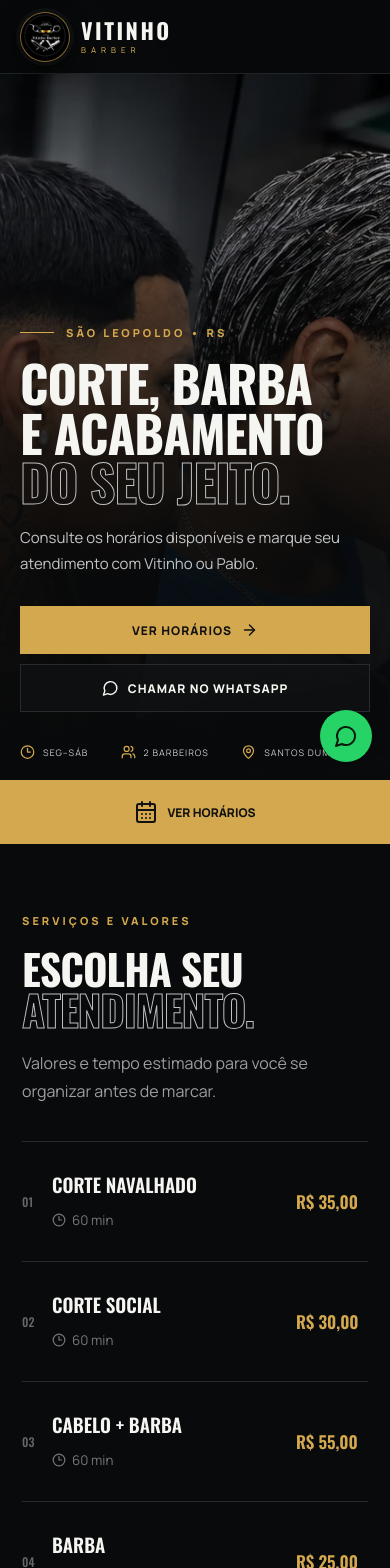
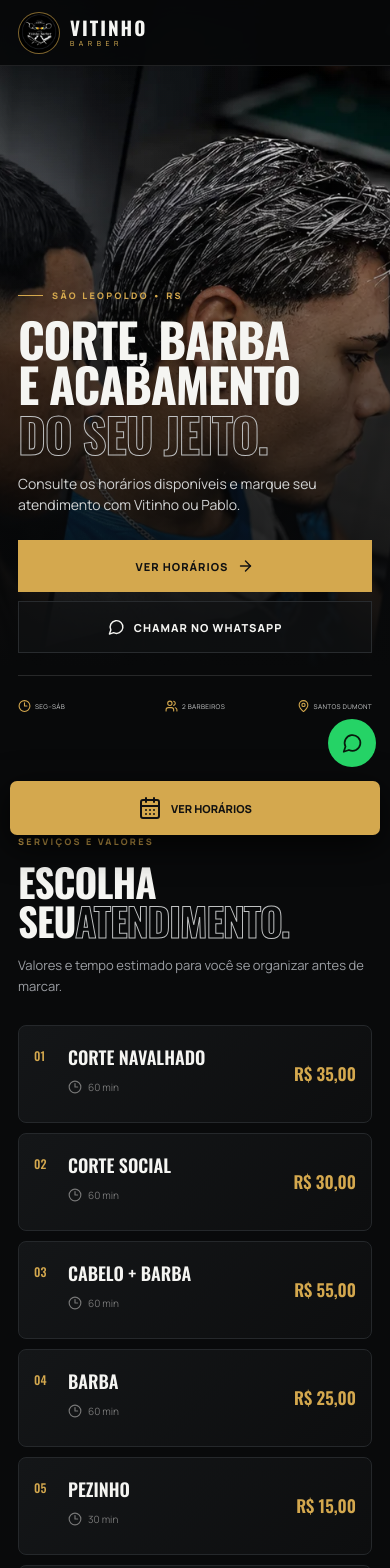
Before and after one commit to manueljuju368-ui/site-vitinhobarbeer, a Next.js app: page / in a window 390 px wide. Shown: the top 1568 px of the page. Built offline with nearby package versions, Linux system fonts and the light colour scheme; no server answers.

Commit message:
feat: redesign mobile experience

```diff
--- a/app/layout.tsx
+++ b/app/layout.tsx
@@ -1,4 +1,4 @@
-import type {Metadata} from 'next'; import './globals.css'; import './booking.css'; import './booking-v2.css'; import './logo.css'; import './admin-v2.css'; import './admin-finance.css'; import './credits.css'; import './credits-fix.css'; import './polish.css'; import './mobile-polish.css'; import './optimized-assets.css'; import './professional-finish.css'; import './human-finish.css'; import Experience from '@/components/Experience';
+import type {Metadata} from 'next'; import './globals.css'; import './booking.css'; import './booking-v2.css'; import './logo.css'; import './admin-v2.css'; import './admin-finance.css'; import './credits.css'; import './credits-fix.css'; import './polish.css'; import './mobile-polish.css'; import './optimized-assets.css'; import './professional-finish.css'; import './human-finish.css'; import './mobile-redesign.css'; import Experience from '@/components/Experience';
 import type {Viewport} from 'next';
 export const viewport:Viewport={width:'device-width',initialScale:1,maximumScale:5,themeColor:'#090a0b'};
 export const metadata:Metadata={metadataBase:new URL(process.env.NEXT_PUBLIC_SITE_URL||'https://vitinhobarber.com.br'),title:{default:'Vitinho Barber | Barbearia em São Leopoldo',template:'%s | Vitinho Barber'},description:'Corte masculino, degradê, barba, luzes e platinado no bairro Santos Dumont, em São Leopoldo. Consulte os horários e agende online.',keywords:['barbearia em São Leopoldo','barbearia Santos Dumont','corte degradê São Leopoldo','Vitinho Barber'],icons:{icon:[{url:'/logo-oficial-vitinho.png',type:'image/png'}],shortcut:'/logo-oficial-vitinho.png',apple:'/logo-oficial-vitinho.png'},openGraph:{title:'Vitinho Barber',description:'Corte, barba e acabamento no bairro Santos Dumont, em São Leopoldo.',locale:'pt_BR',type:'website',images:[{url:'/portfolio-cortes-reais.webp',width:1536,height:512,alt:'Trabalhos da Vitinho Barber'}]}};
--- /dev/null
+++ b/app/mobile-redesign.css
@@ -0,0 +1,156 @@
+/* Mobile-first finishing layer. Kept isolated so desktop remains unchanged. */
+@media (max-width: 600px) {
+  :root { --mobile-gutter: 18px; }
+
+  body { background: #090a0b; }
+
+  header {
+    height: 66px;
+    padding: 0 var(--mobile-gutter);
+    background: rgba(7, 8, 9, .9);
+    border-bottom: 1px solid rgba(255,255,255,.1);
+  }
+  header .brand { grid-template-columns: 42px auto; grid-template-rows: 21px 11px; column-gap: 10px; }
+  header .brandmark { width: 42px; height: 42px; box-shadow: none; }
+  header .brand b { font-size: 19px; letter-spacing: 2px; }
+  header .brand small { font-size: 7px; letter-spacing: 4.5px; }
+
+  .hero {
+    height: auto;
+    min-height: 760px;
+    padding: 112px var(--mobile-gutter) 42px !important;
+    align-items: flex-end;
+    background-position: 60% center !important;
+  }
+  .heroShade {
+    background:
+      linear-gradient(180deg, rgba(5,6,7,.06) 20%, rgba(5,6,7,.62) 50%, #08090a 88%),
+      linear-gradient(90deg, rgba(5,6,7,.28), transparent 70%);
+  }
+  .heroCopy { width: 100%; padding: 0 !important; }
+  .eyebrow { font-size: 9px; letter-spacing: 2.4px; gap: 9px; }
+  .eyebrow span { width: 25px; }
+  .hero h1 {
+    max-width: 355px;
+    margin: 14px 0 16px;
+    font-size: clamp(42px, 12.2vw, 54px) !important;
+    line-height: .96;
+    letter-spacing: -1.2px;
+    overflow-wrap: normal;
+  }
+  .hero h1 em { display: block; margin-top: 4px; }
+  .hero p { max-width: 350px; margin: 0; font-size: 14px; line-height: 1.55; color: #d2d3d3; }
+  .hero .actions { display: grid; grid-template-columns: 1fr; gap: 9px; margin-top: 24px; }
+  .hero .btn { width: 100%; min-height: 52px; font-size: 11px; }
+  .hero .quick {
+    display: grid;
+    grid-template-columns: repeat(3, minmax(0, 1fr));
+    gap: 0;
+    margin-top: 22px;
+    padding-top: 18px;
+    border-top: 1px solid rgba(255,255,255,.13);
+  }
+  .hero .quick span { min-width: 0; justify-content: center; gap: 4px; font-size: 6.5px; letter-spacing: .35px; text-align: center; white-space: normal; }
+  .hero .quick span:first-child { justify-content: flex-start; }
+  .hero .quick span:last-child { justify-content: flex-end; }
+  .hero .quick svg { width: 13px; }
+
+  .section, .portfolio, .bookingSection, .location { padding: 68px var(--mobile-gutter) !important; }
+  .sectionHead { margin-bottom: 28px; }
+  .sectionHead h2, .portfolio h2, .bookingIntro h2, .location h2 {
+    margin: 12px 0 0;
+    font-size: 39px;
+    line-height: 1;
+  }
+  .sectionHead h2 br, .portfolio h2 br, .bookingIntro h2 br { display: none; }
+  .sectionHead p { margin: 15px 0 0; font-size: 13px; line-height: 1.6; }
+  .kicker { font-size: 9px; letter-spacing: 2.3px; }
+
+  .serviceGrid { display: grid; gap: 10px; border: 0; }
+  .service {
+    grid-template-columns: 34px minmax(0,1fr) auto !important;
+    min-height: 98px;
+    padding: 17px 15px;
+    border: 1px solid #25282b;
+    border-radius: 8px;
+    background: linear-gradient(135deg,#141618,#0d0e0f);
+  }
+  .service:hover { padding-left: 15px; }
+  .service > span { align-self: start; padding-top: 4px; color: var(--gold); }
+  .service h3 { margin: 0 0 6px; font-size: 18px; line-height: 1.1; }
+  .service p { display: none; }
+  .service small { margin-top: 7px; font-size: 10px; }
+  .service strong { align-self: center; font-size: 17px; white-space: nowrap; }
+  .service > a { display: none; }
+
+  .team { background: #0d0f10; }
+  .teamGrid { gap: 12px; }
+  .teamGrid .barber { min-height: 0; padding: 22px; border-radius: 8px; }
+  .barber .avatar { width: 72px; height: 72px; margin: 0 0 22px; font-size: 25px; }
+  .barber h3 { margin: 7px 0; font-size: 24px; }
+  .barber p { margin: 0 0 18px; }
+
+  .portfolio { overflow: hidden; }
+  .portfolio > div:first-child p { font-size: 13px; line-height: 1.6; }
+  .portfolio > div:first-child .btn { width: 100%; margin-top: 8px; }
+  .portfolioShots {
+    display: flex;
+    gap: 11px;
+    width: auto;
+    margin: 32px calc(var(--mobile-gutter) * -1) 0 !important;
+    padding: 0 var(--mobile-gutter) 10px;
+    overflow-x: auto;
+    scroll-snap-type: x mandatory;
+    scrollbar-width: none;
+  }
+  .portfolioShots::-webkit-scrollbar { display: none; }
+  .portfolioShots .shot { flex: 0 0 78vw; aspect-ratio: .88; scroll-snap-align: center; border-radius: 8px; }
+  .shot figcaption { left: 16px; bottom: 15px; font-size: 8px; }
+
+  .bookingSection { background: #0d0f10; }
+  .bookingIntro ol { margin: 24px 0 0; padding: 0; display: grid; grid-template-columns: 1fr 1fr; gap: 8px; }
+  .bookingIntro li { min-height: 70px; padding: 12px; border: 1px solid #272a2d; border-radius: 6px; display: block; }
+  .bookingIntro li b { display: block; margin-bottom: 7px; font-size: 10px; }
+  .bookingIntro li span { font-size: 11px; line-height: 1.35; }
+  .bookingCard { margin-top: 28px; padding: 19px; border-radius: 10px; box-shadow: 0 20px 55px #0008; }
+  .bookingCard h3 { font-size: 23px; }
+  .choices button { min-height: 58px; padding: 13px; }
+  .dateChoices { margin-right: -19px; padding-right: 19px; }
+  .times { gap: 7px; }
+  .times button { min-height: 44px; }
+  .bookNav .btn { min-height: 48px; }
+
+  .reviews { padding: 48px var(--mobile-gutter); gap: 18px; }
+  .reviews h2 { margin: 7px 0; font-size: 34px; }
+  .reviews p { font-size: 13px; }
+  .reviews .btn { width: 100%; background: #111; color: white; }
+
+  .location p { font-size: 13px; }
+  .location .actions { display: grid; grid-template-columns: 1fr 1fr; gap: 8px; }
+  .location .btn { padding-inline: 10px; }
+  .location iframe { height: 280px; margin-top: 28px; border-radius: 8px; }
+
+  footer { padding: 52px var(--mobile-gutter) 118px; gap: 24px; font-size: 13px; }
+  footer .brand { width: max-content; }
+  footer > small { font-size: 10px; line-height: 1.5; }
+
+  .floatingWa { right: 14px; bottom: 77px; width: 48px; height: 48px; }
+  .floatingWa svg { width: 21px; }
+  .mobileBook {
+    left: 10px;
+    right: 10px;
+    bottom: 9px;
+    height: 54px;
+    border-radius: 7px;
+    box-shadow: 0 10px 35px #000c;
+    font-size: 11px;
+  }
+}
+
+@media (max-width: 370px) {
+  .hero h1 { font-size: 40px !important; }
+  .hero .quick span { font-size: 6.5px; }
+  .service { grid-template-columns: 28px minmax(0,1fr) auto !important; padding-inline: 12px; }
+  .service h3 { font-size: 16px; }
+  .service strong { font-size: 15px; }
+}
```
